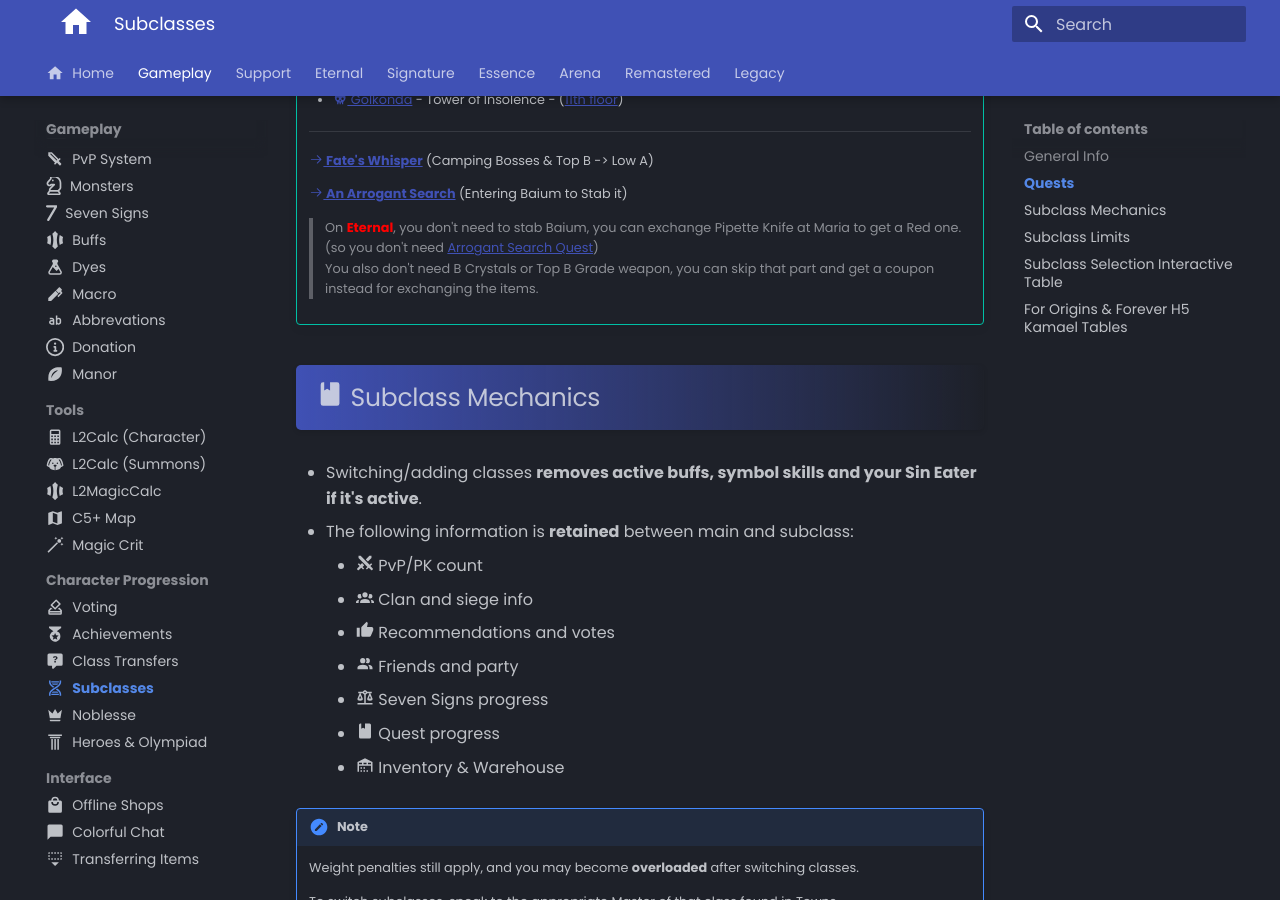
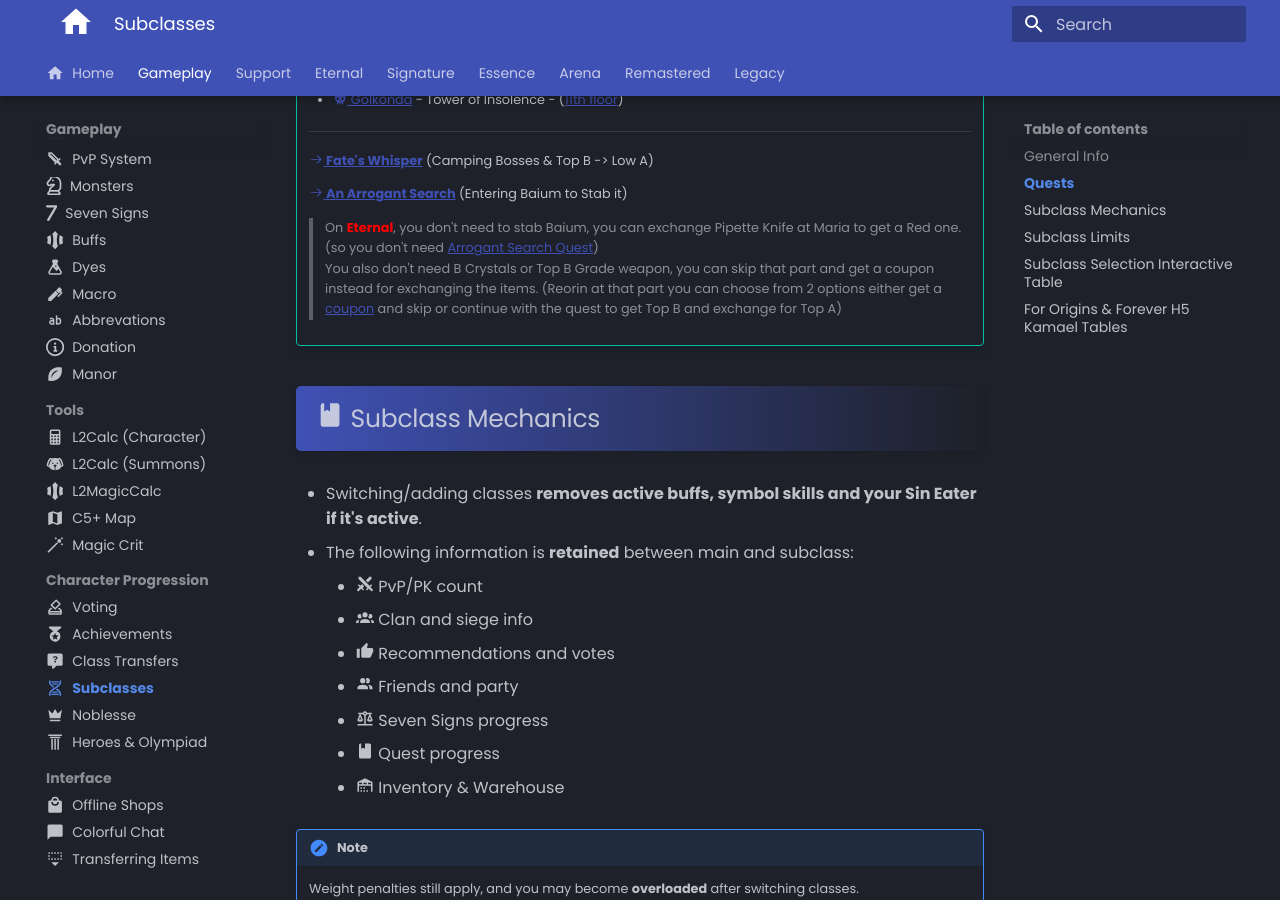
Before and after one commit to tab1-web/faq, an MkDocs documentation site: the page built from docs/gameplay/progression/subclasses.md, in a window 1280 px wide and 900 px high, scrolled down 871 px. Built offline with MkDocs 1.6.1 and Material for MkDocs 9.7.7, drawn with Linux system fonts in a browser that asks for light colours; some web fonts are replaced; comment, search, counter and statistics services are not loaded.

Commit message:
fixing link and adding Reorin dialogue options to subclass

```diff
--- a/docs/gameplay/progression/subclasses.md
+++ b/docs/gameplay/progression/subclasses.md
@@ -54,7 +54,7 @@ To unlock your subclass, complete the following quests
 
         [**:octicons-arrow-right-24: An Arrogant Search**](https://lineage2wiki.org/c4/quest/348/an-arrogant-search/) (Entering Baium to Stab it)
 
-        > On **Eternal**{style="color:red;"}, you don't need to stab Baium, you can exchange Pipette Knife at Maria to get a Red one. (so you don't need <a href="https://lineage2wiki.org/c4/quest/348/an-arrogant-search/">Arrogant Search Quest</a>) <br> You also don't need B Crystals or Top B Grade weapon, you can skip that part and get a coupon instead for exchanging the items.
+        > On **Eternal**{style="color:red;"}, you don't need to stab Baium, you can exchange Pipette Knife at Maria to get a Red one. (so you don't need <a href="https://lineage2wiki.org/c4/quest/348/an-arrogant-search/">Arrogant Search Quest</a>) <br> You also don't need B Crystals or Top B Grade weapon, you can skip that part and get a coupon instead for exchanging the items. (Reorin at that part you can choose from 2 options either get a [coupon](https://postimg.cc/tZzHp581) and skip or continue with the quest to get Top B and exchange for Top A)
 
     === "**Mimir's Elixir**"
 
```
Also changed, not shown: docs/support/troubleshooting/game-issues.md (+2 -2 lines), docs/support/troubleshooting/technical-issues.md (+1 -1 lines).
